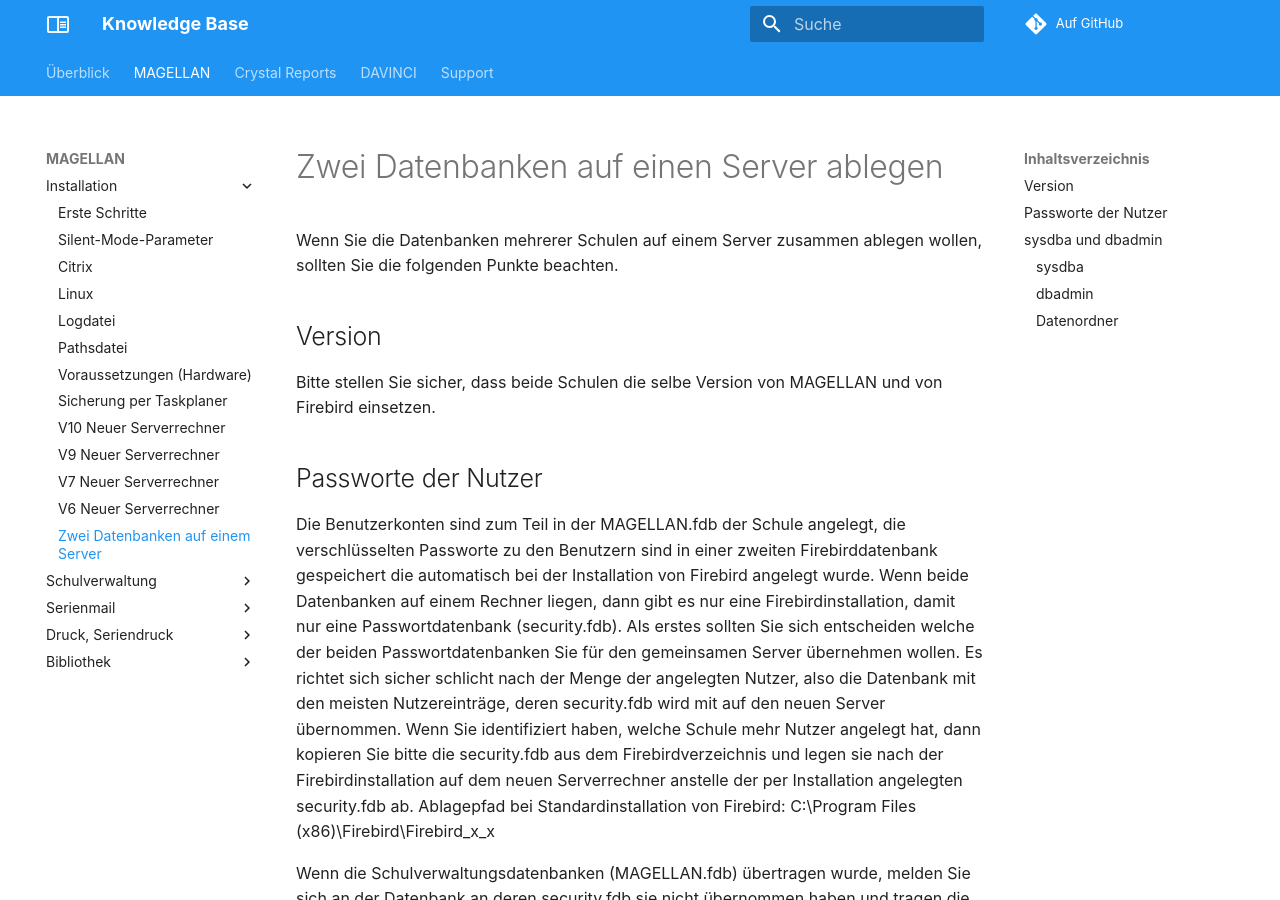
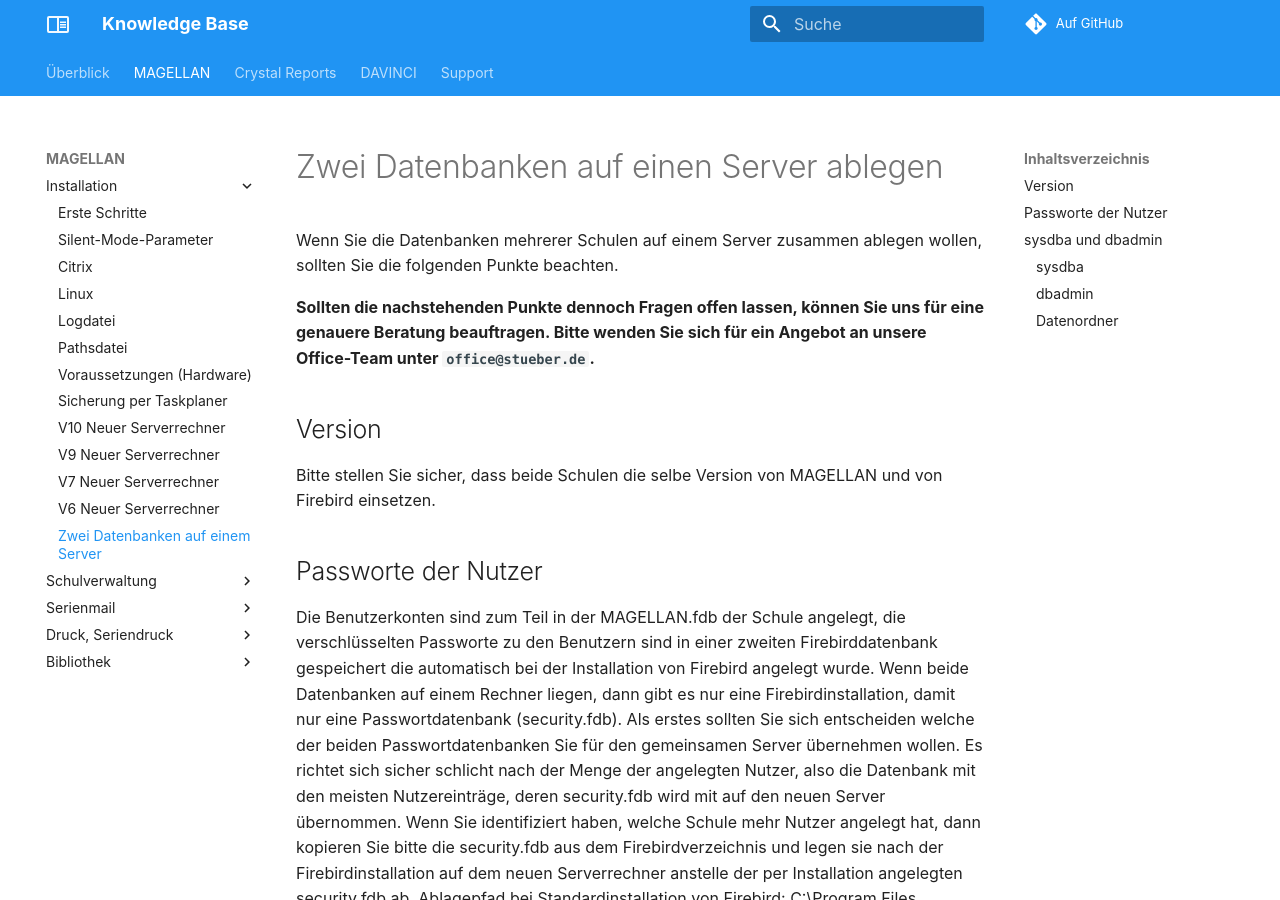
Before and after one commit to stuebersystems/doc.kb.de, an MkDocs documentation site: the page built from docs/magellan/2_db_ein_server.md, in a window 1280 px wide and 900 px high. Built offline with MkDocs 1.6.1 and Material for MkDocs 9.7.7, drawn with Linux system fonts in a browser that asks for light colours; comment, search, counter and statistics services are not loaded; old or Windows-style settings are respelled for this version of MkDocs.

Commit message:
no message

```diff
--- a/docs/magellan/2_db_ein_server.md
+++ b/docs/magellan/2_db_ein_server.md
@@ -1,6 +1,8 @@
 # Zwei Datenbanken auf einen Server ablegen
 
 Wenn Sie die Datenbanken mehrerer Schulen auf einem Server zusammen ablegen wollen, sollten Sie die folgenden Punkte beachten.
+
+**Sollten die nachstehenden Punkte dennoch Fragen offen lassen, können Sie uns für eine genauere Beratung beauftragen. Bitte wenden Sie sich für ein Angebot an unsere Office-Team unter `office@stueber.de`.**
 
 ## Version
 
```
